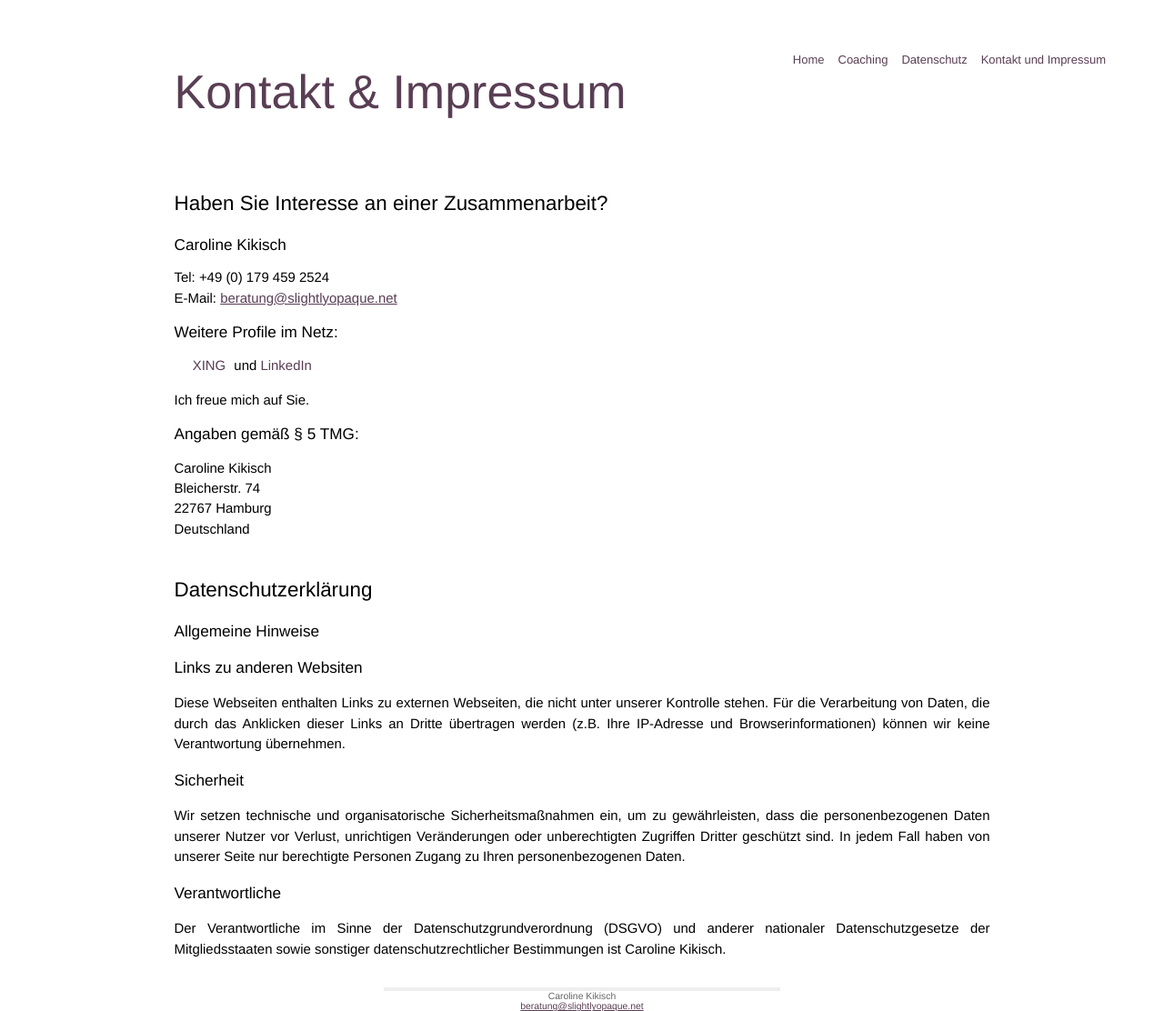
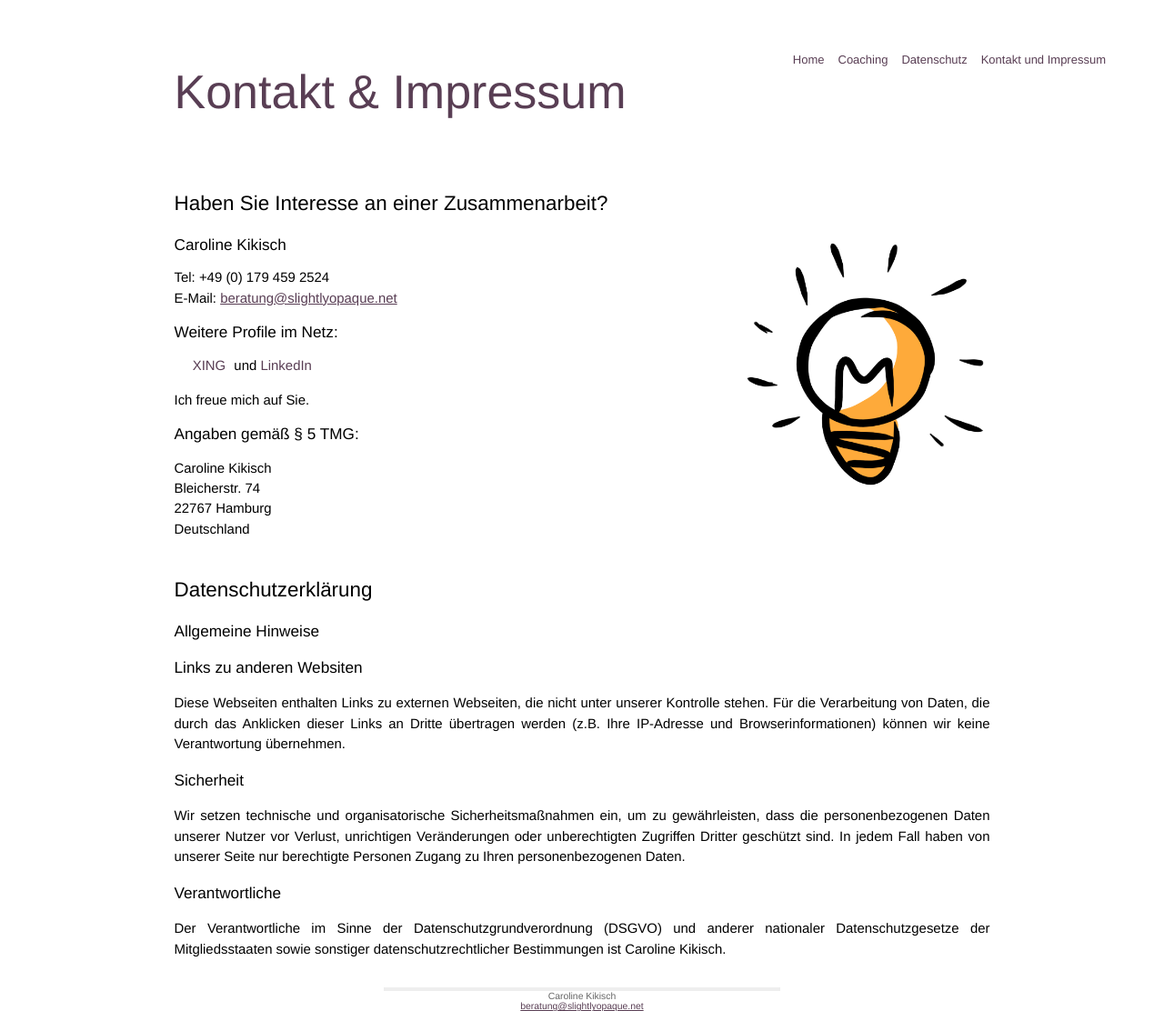
Before and after one commit to slightlyopaque/slightlyopaque_old.github.io, a Jekyll site: the page built from Contact.html, in a window 1280 px wide. Shown: the whole page at 91% size. Built offline with Jekyll 4.4.1, drawn with Linux system fonts in a browser that asks for light colours.

Commit message:
picture für Contact

```diff
--- a/Contact.html
+++ b/Contact.html
@@ -2,6 +2,9 @@
 layout: default
 title: Kontakt & Impressum
 ---
+<div id="contact">
+    <img src="/images/IMG_lightbulb-yellow.JPG" class="third-width right"/>
+
     <h1>Haben Sie Interesse an einer Zusammenarbeit?</h1>
     <h2>Caroline Kikisch</h2>
     Tel: +49 (0) 179 459 2524<br>
@@ -39,3 +42,5 @@ Deutschland</p>
 
     <h3>Verantwortliche</h3>
     <p>Der Verantwortliche im Sinne der Datenschutzgrundverordnung (DSGVO) und anderer nationaler Datenschutzgesetze der Mitgliedsstaaten sowie sonstiger datenschutzrechtlicher Bestimmungen ist Caroline Kikisch.</p>
+
+</div>
```
Also changed, not shown: images/IMG_lightbulb-yellow.JPG (added), images/profile.JPG (deleted). Lines whose indentation alone changed are shown as unchanged.
